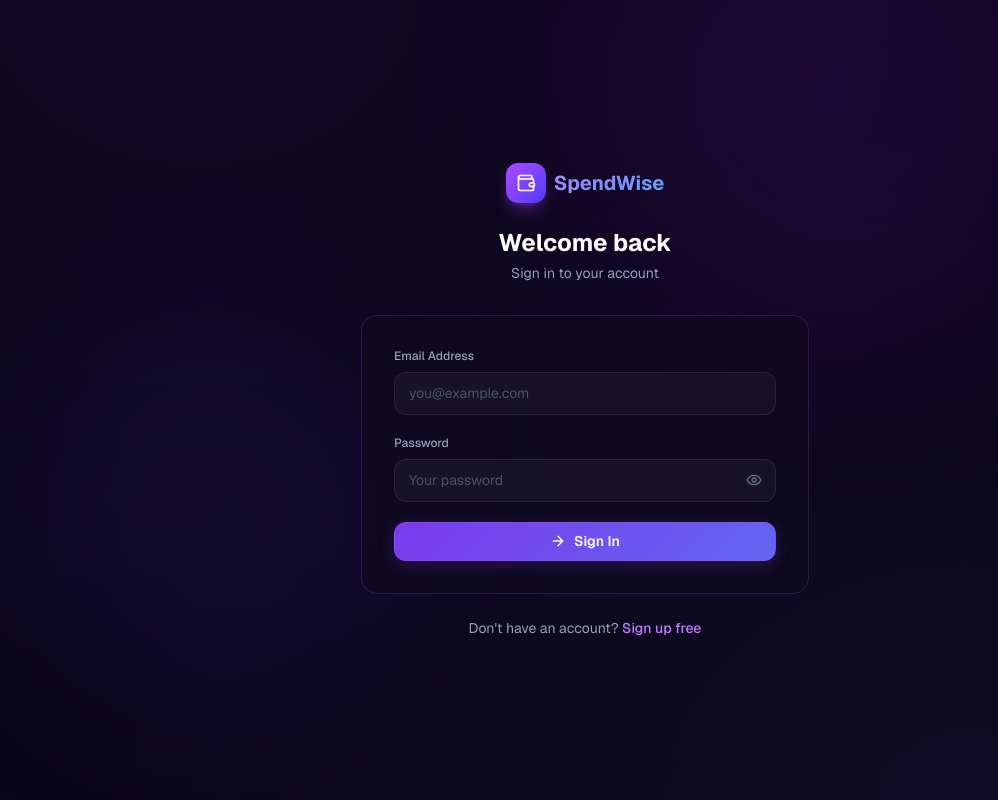
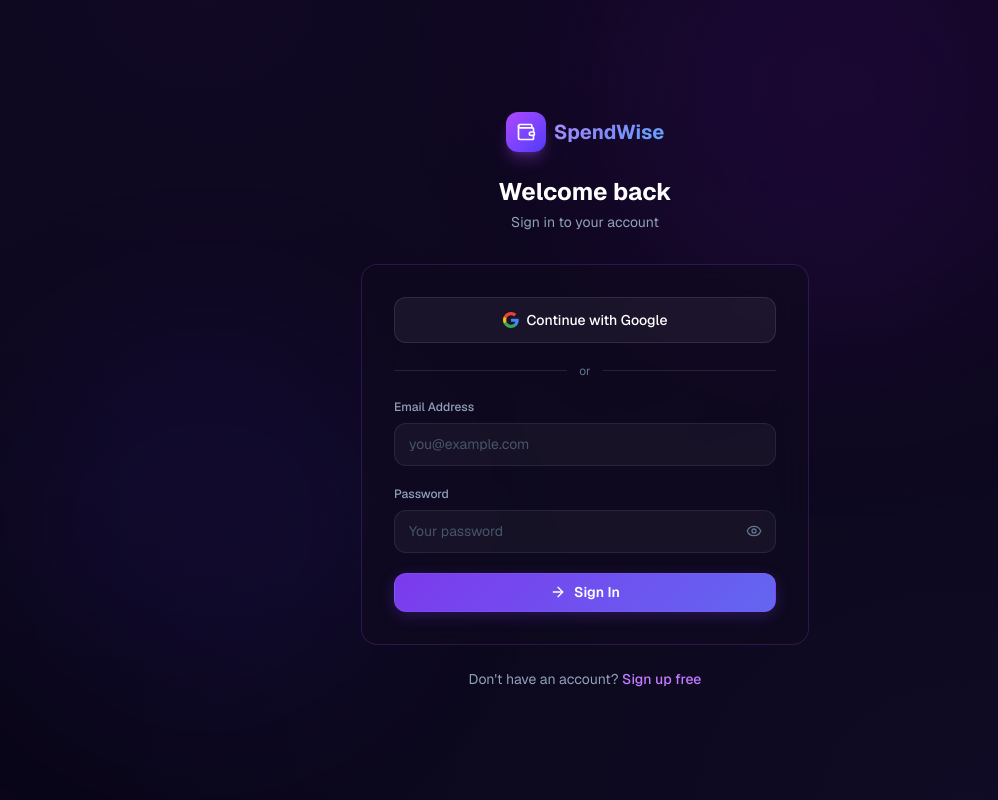
Before and after one commit to Satyaswarupa/Expence-tracker, a Next.js app: page /login in a window 1280 px wide. Shown: the whole page, without its empty margins (55-1053 px from the left). Built offline with nearby package versions, Linux system fonts and the light colour scheme; no server answers.

Commit message:
Add Google sign-in/signup and drop email OTP requirement
Adds Continue with Google to login/signup via Clerk's SSO flow, with
an /sso-callback page to complete the redirect. Also removes the
email verification (OTP) step from signup since Clerk wasn't
delivering codes reliably on the dev instance.

```diff
--- a/app/login/page.js
+++ b/app/login/page.js
@@ -5,15 +5,27 @@
 import { useRouter } from 'next/navigation'
 import { useAuth } from '@/context/AuthContext'
 import { Wallet, Eye, EyeOff, ArrowRight } from 'lucide-react'
+import GoogleIcon from '@/components/GoogleIcon'
 
 export default function LoginPage() {
-  const { login, pendingClientTrust, verifyLoginCode } = useAuth()
+  const { login, pendingClientTrust, verifyLoginCode, loginWithGoogle } = useAuth()
   const router = useRouter()
   const [form, setForm] = useState({ email: '', password: '' })
   const [code, setCode] = useState('')
   const [showPass, setShowPass] = useState(false)
   const [loading, setLoading] = useState(false)
+  const [googleLoading, setGoogleLoading] = useState(false)
   const [error, setError] = useState('')
+
+  const handleGoogle = async () => {
+    setGoogleLoading(true)
+    try {
+      await loginWithGoogle()
+    } catch (err) {
+      setError(err.message)
+      setGoogleLoading(false)
+    }
+  }
 
   const handleChange = (e) => {
     setForm((p) => ({ ...p, [e.target.name]: e.target.value }))
@@ -106,6 +118,26 @@
           </div>
         ) : (
         <div className="glass-card rounded-2xl border border-purple-500/20 p-8">
+          <button
+            type="button"
+            onClick={handleGoogle}
+            disabled={googleLoading}
+            className="w-full flex items-center justify-center gap-2 py-3 rounded-xl border border-white/10 bg-white/5 hover:bg-white/10 text-sm font-medium text-white transition-colors disabled:opacity-60"
+          >
+            {googleLoading ? (
+              <div className="w-4 h-4 border-2 border-white/30 border-t-white rounded-full animate-spin" />
+            ) : (
+              <GoogleIcon className="w-4 h-4" />
+            )}
+            {googleLoading ? 'Redirecting...' : 'Continue with Google'}
+          </button>
+
+          <div className="flex items-center gap-3 my-5">
+            <div className="flex-1 h-px bg-white/10" />
+            <span className="text-xs text-slate-500">or</span>
+            <div className="flex-1 h-px bg-white/10" />
+          </div>
+
           <form onSubmit={handleSubmit} className="space-y-5">
             <div>
               <label className="block text-xs font-medium text-slate-400 mb-2">Email Address</label>
--- a/app/signup/page.js
+++ b/app/signup/page.js
@@ -5,15 +5,26 @@
 import { useRouter } from 'next/navigation'
 import { useAuth } from '@/context/AuthContext'
 import { Wallet, Eye, EyeOff, ArrowRight, Check } from 'lucide-react'
+import GoogleIcon from '@/components/GoogleIcon'
 
 export default function SignupPage() {
-  const { signup, pendingVerification, verifyEmail } = useAuth()
+  const { signup, signupWithGoogle } = useAuth()
   const router = useRouter()
   const [form, setForm] = useState({ name: '', email: '', password: '' })
-  const [code, setCode] = useState('')
   const [showPass, setShowPass] = useState(false)
   const [loading, setLoading] = useState(false)
+  const [googleLoading, setGoogleLoading] = useState(false)
   const [error, setError] = useState('')
+
+  const handleGoogle = async () => {
+    setGoogleLoading(true)
+    try {
+      await signupWithGoogle()
+    } catch (err) {
+      setError(err.message)
+      setGoogleLoading(false)
+    }
+  }
 
   const handleChange = (e) => {
     setForm((p) => ({ ...p, [e.target.name]: e.target.value }))
@@ -25,20 +36,7 @@
     if (form.password.length < 6) return setError('Password must be at least 6 characters')
     setLoading(true)
     try {
-      const result = await signup(form.name, form.email, form.password)
-      if (!result.needsVerification) router.push('/dashboard')
-    } catch (err) {
-      setError(err.message)
-    } finally {
-      setLoading(false)
-    }
-  }
-
-  const handleVerify = async (e) => {
-    e.preventDefault()
-    setLoading(true)
-    try {
-      await verifyEmail(code)
+      await signup(form.name, form.email, form.password)
       router.push('/dashboard')
     } catch (err) {
       setError(err.message)
@@ -66,16 +64,11 @@
             </div>
             <span className="font-bold text-xl gradient-text">SpendWise</span>
           </Link>
-          <h1 className="text-2xl font-bold text-white">
-            {pendingVerification ? 'Verify your email' : 'Create your account'}
-          </h1>
-          <p className="text-slate-400 mt-1 text-sm">
-            {pendingVerification ? `Enter the code we sent to ${form.email}` : 'Start tracking your expenses today'}
-          </p>
+          <h1 className="text-2xl font-bold text-white">Create your account</h1>
+          <p className="text-slate-400 mt-1 text-sm">Start tracking your expenses today</p>
         </div>
 
         {/* Benefits */}
-        {!pendingVerification && (
         <div className="flex items-center justify-center gap-6 mb-6 text-xs text-slate-400">
           {['Free forever', 'Private & secure', 'Real-time sync'].map((b) => (
             <div key={b} className="flex items-center gap-1.5">
@@ -84,43 +77,29 @@
             </div>
           ))}
         </div>
-        )}
 
         {/* Card */}
-        {pendingVerification ? (
         <div className="glass-card rounded-2xl border border-purple-500/20 p-8">
-            <form onSubmit={handleVerify} className="space-y-5">
-              <div>
-                <label className="block text-xs font-medium text-slate-400 mb-2">Verification Code</label>
-                <input
-                  name="code"
-                  value={code}
-                  onChange={(e) => { setCode(e.target.value); setError('') }}
-                  placeholder="123456"
-                  required
-                  autoFocus
-                  className="input-field text-center text-lg tracking-widest"
-                />
+          <button
+            type="button"
+            onClick={handleGoogle}
+            disabled={googleLoading}
+            className="w-full flex items-center justify-center gap-2 py-3 rounded-xl border border-white/10 bg-white/5 hover:bg-white/10 text-sm font-medium text-white transition-colors disabled:opacity-60"
+          >
+            {googleLoading ? (
+              <div className="w-4 h-4 border-2 border-white/30 border-t-white rounded-full animate-spin" />
+            ) : (
+              <GoogleIcon className="w-4 h-4" />
+            )}
+            {googleLoading ? 'Redirecting...' : 'Continue with Google'}
+          </button>
+
+          <div className="flex items-center gap-3 my-5">
+            <div className="flex-1 h-px bg-white/10" />
+            <span className="text-xs text-slate-500">or</span>
+            <div className="flex-1 h-px bg-white/10" />
           </div>
 
-              {error && (
-                <div className="text-red-400 text-sm bg-red-500/10 border border-red-500/20 rounded-xl px-4 py-3">
-                  {error}
-                </div>
-              )}
-
-              <button type="submit" disabled={loading} className="btn-primary w-full flex items-center justify-center gap-2 py-3">
-                {loading ? (
-                  <div className="w-4 h-4 border-2 border-white/30 border-t-white rounded-full animate-spin" />
-                ) : (
-                  <ArrowRight className="w-4 h-4" />
-                )}
-                {loading ? 'Verifying...' : 'Verify & Continue'}
-              </button>
-            </form>
-          </div>
-        ) : (
-        <div className="glass-card rounded-2xl border border-purple-500/20 p-8">
           <form onSubmit={handleSubmit} className="space-y-5">
             <div>
               <label className="block text-xs font-medium text-slate-400 mb-2">Full Name</label>
@@ -202,16 +181,13 @@
             </button>
           </form>
         </div>
-        )}
 
-        {!pendingVerification && (
         <p className="text-center text-slate-400 text-sm mt-6">
           Already have an account?{' '}
           <Link href="/login" className="text-purple-400 hover:text-purple-300 font-medium transition-colors">
             Sign in
           </Link>
         </p>
-        )}
       </div>
     </div>
   )
--- /dev/null
+++ b/app/sso-callback/page.js
@@ -0,0 +1,14 @@
+'use client'
+
+import { AuthenticateWithRedirectCallback } from '@clerk/nextjs'
+
+export default function SSOCallbackPage() {
+  return (
+    <AuthenticateWithRedirectCallback
+      signInForceRedirectUrl="/dashboard"
+      signUpForceRedirectUrl="/dashboard"
+      signInUrl="/login"
+      signUpUrl="/signup"
+    />
+  )
+}
--- /dev/null
+++ b/components/GoogleIcon.js
@@ -0,0 +1,22 @@
+export default function GoogleIcon({ className }) {
+  return (
+    <svg viewBox="0 0 24 24" className={className} aria-hidden="true">
+      <path
+        fill="#4285F4"
+        d="M23.52 12.27c0-.79-.07-1.54-.2-2.27H12v4.51h6.47c-.28 1.5-1.13 2.77-2.4 3.62v3.01h3.86c2.26-2.09 3.59-5.17 3.59-8.87z"
+      />
+      <path
+        fill="#34A853"
+        d="M12 24c3.24 0 5.95-1.07 7.93-2.91l-3.86-3a7.16 7.16 0 0 1-4.07 1.13c-3.13 0-5.78-2.11-6.73-4.96H1.21v3.11A11.99 11.99 0 0 0 12 24z"
+      />
+      <path
+        fill="#FBBC05"
+        d="M5.27 14.26a7.2 7.2 0 0 1-.38-2.26c0-.78.14-1.55.38-2.26V6.63H1.21A11.99 11.99 0 0 0 0 12c0 1.94.46 3.77 1.21 5.37l4.06-3.11z"
+      />
+      <path
+        fill="#EA4335"
+        d="M12 4.78c1.76 0 3.34.61 4.58 1.79l3.42-3.42C17.94 1.18 15.24 0 12 0 7.31 0 3.25 2.69 1.21 6.63l4.06 3.11C6.22 6.89 8.87 4.78 12 4.78z"
+      />
+    </svg>
+  )
+}
--- a/context/AuthContext.js
+++ b/context/AuthContext.js
@@ -18,7 +18,6 @@
 
   const [user, setUser] = useState(null)
   const [loading, setLoading] = useState(true)
-  const [pendingVerification, setPendingVerification] = useState(false)
   const [pendingClientTrust, setPendingClientTrust] = useState(false)
 
   const fetchMe = useCallback(async () => {
@@ -94,38 +93,35 @@
     const { error } = await signUp.password({ emailAddress: email, password, firstName, lastName })
     if (error) throw new Error(errorMessage(error, 'Signup failed'))
 
-    if (signUp.status === 'complete') {
-      const { error: finalizeError } = await signUp.finalize()
-      if (finalizeError) throw new Error(errorMessage(finalizeError, 'Signup failed'))
-      await fetchMe()
-      return { needsVerification: false }
-    }
-
-    if (signUp.unverifiedFields.includes('email_address')) {
-      const { error: codeError } = await signUp.verifications.sendEmailCode()
-      if (codeError) throw new Error(errorMessage(codeError, 'Could not send verification code'))
-      setPendingVerification(true)
-      return { needsVerification: true }
-    }
-
-    throw new Error('Could not complete signup')
-  }
-
-  async function verifyEmail(code) {
-    if (!signUp) throw new Error('Auth is still loading, try again')
-
-    const { error } = await signUp.verifications.verifyEmailCode({ code })
-    if (error) throw new Error(errorMessage(error, 'Invalid verification code'))
-
     if (signUp.status !== 'complete') {
-      throw new Error('Verification incomplete')
+      throw new Error('This account needs additional verification that is not supported here')
     }
 
     const { error: finalizeError } = await signUp.finalize()
     if (finalizeError) throw new Error(errorMessage(finalizeError, 'Signup failed'))
+    await fetchMe()
+  }
 
-    setPendingVerification(false)
-    await fetchMe()
+  async function loginWithGoogle() {
+    if (!signIn) throw new Error('Auth is still loading, try again')
+
+    const { error } = await signIn.sso({
+      strategy: 'oauth_google',
+      redirectUrl: '/dashboard',
+      redirectCallbackUrl: '/sso-callback',
+    })
+    if (error) throw new Error(errorMessage(error, 'Google sign-in failed'))
+  }
+
+  async function signupWithGoogle() {
+    if (!signUp) throw new Error('Auth is still loading, try again')
+
+    const { error } = await signUp.sso({
+      strategy: 'oauth_google',
+      redirectUrl: '/dashboard',
+      redirectCallbackUrl: '/sso-callback',
+    })
+    if (error) throw new Error(errorMessage(error, 'Google sign-up failed'))
   }
 
   async function logout() {
@@ -147,10 +143,10 @@
         signup,
         logout,
         fetchMe,
-        pendingVerification,
-        verifyEmail,
         pendingClientTrust,
         verifyLoginCode,
+        loginWithGoogle,
+        signupWithGoogle,
       }}
     >
       {children}
```
Lines whose indentation alone changed are shown as unchanged.
